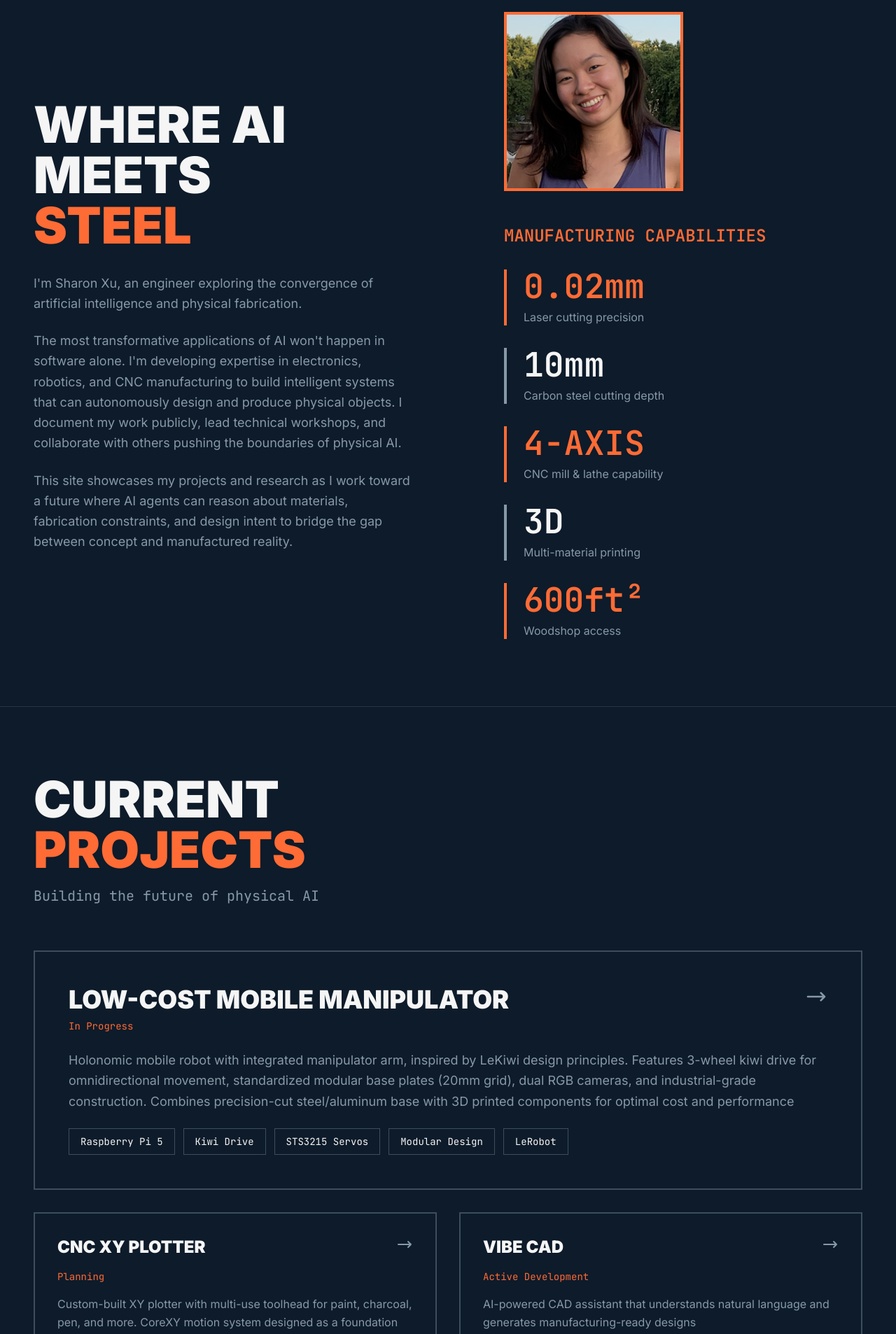
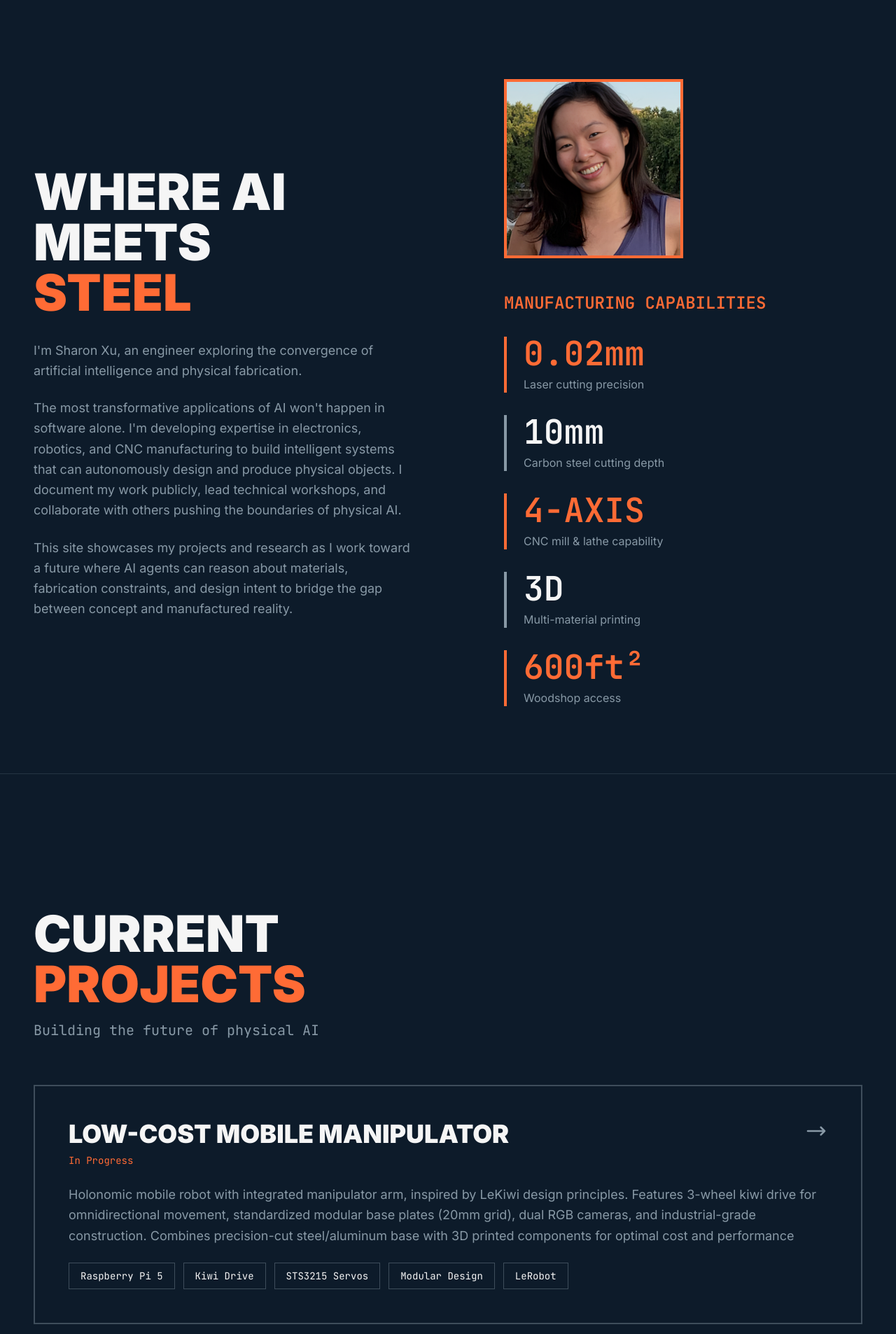
Before and after one commit to sharonxu/breaking-cad, a React (Vite) app: page / in a window 1280 px wide. Shown: the part 880-2786 px from the top of the page at 70% size. Built offline with nearby package versions, Linux system fonts and the light colour scheme.

Commit message:
Double spacing before section headers
- Change py-24 to pt-48 pb-24 for all sections
- Creates more breathing room between sections
- Doubles spacing before headers like PAST EXPERIENCE

```diff
--- a/src/components/About.jsx
+++ b/src/components/About.jsx
@@ -2,7 +2,7 @@ function About({ scrollY }) {
   const parallaxOffset = Math.max(0, (scrollY - 600) * 0.1)
 
   return (
-    <section id="about" className="min-h-screen flex items-center relative py-24 px-6 md:px-12 border-t border-steel/20">
+    <section id="about" className="min-h-screen flex items-center relative pt-48 pb-24 px-6 md:px-12 border-t border-steel/20">
       <div className="max-w-7xl mx-auto w-full">
         <div className="grid md:grid-cols-2 gap-24 items-center">
           {/* Left side - Text */}
--- a/src/components/Contact.jsx
+++ b/src/components/Contact.jsx
@@ -1,6 +1,6 @@
 function Contact() {
   return (
-    <section id="contact" className="min-h-screen flex items-center py-24 px-6 md:px-12 border-t border-steel/20">
+    <section id="contact" className="min-h-screen flex items-center pt-48 pb-24 px-6 md:px-12 border-t border-steel/20">
       <div className="max-w-7xl mx-auto w-full">
         <div className="grid md:grid-cols-2 gap-16">
           <div>
--- a/src/components/PastProjects.jsx
+++ b/src/components/PastProjects.jsx
@@ -2,7 +2,7 @@ function PastProjects({ scrollY }) {
   const parallaxOffset = Math.max(0, (scrollY - 2800) * 0.06)
 
   return (
-    <section id="past-projects" className="min-h-screen py-24 px-6 md:px-12 border-t border-steel/20">
+    <section id="past-projects" className="min-h-screen pt-48 pb-24 px-6 md:px-12 border-t border-steel/20">
       <div className="max-w-7xl mx-auto">
         <div className="mb-16">
           <h2 className="text-5xl md:text-7xl font-black mb-4">
--- a/src/components/Projects.jsx
+++ b/src/components/Projects.jsx
@@ -40,7 +40,7 @@ function Projects({ scrollY }) {
   ]
 
   return (
-    <section id="projects" className="min-h-screen py-24 px-6 md:px-12 border-t border-steel/20">
+    <section id="projects" className="min-h-screen pt-48 pb-24 px-6 md:px-12 border-t border-steel/20">
       <div className="max-w-7xl mx-auto">
         <div className="mb-16">
           <h2 className="text-5xl md:text-7xl font-black mb-4">
```
